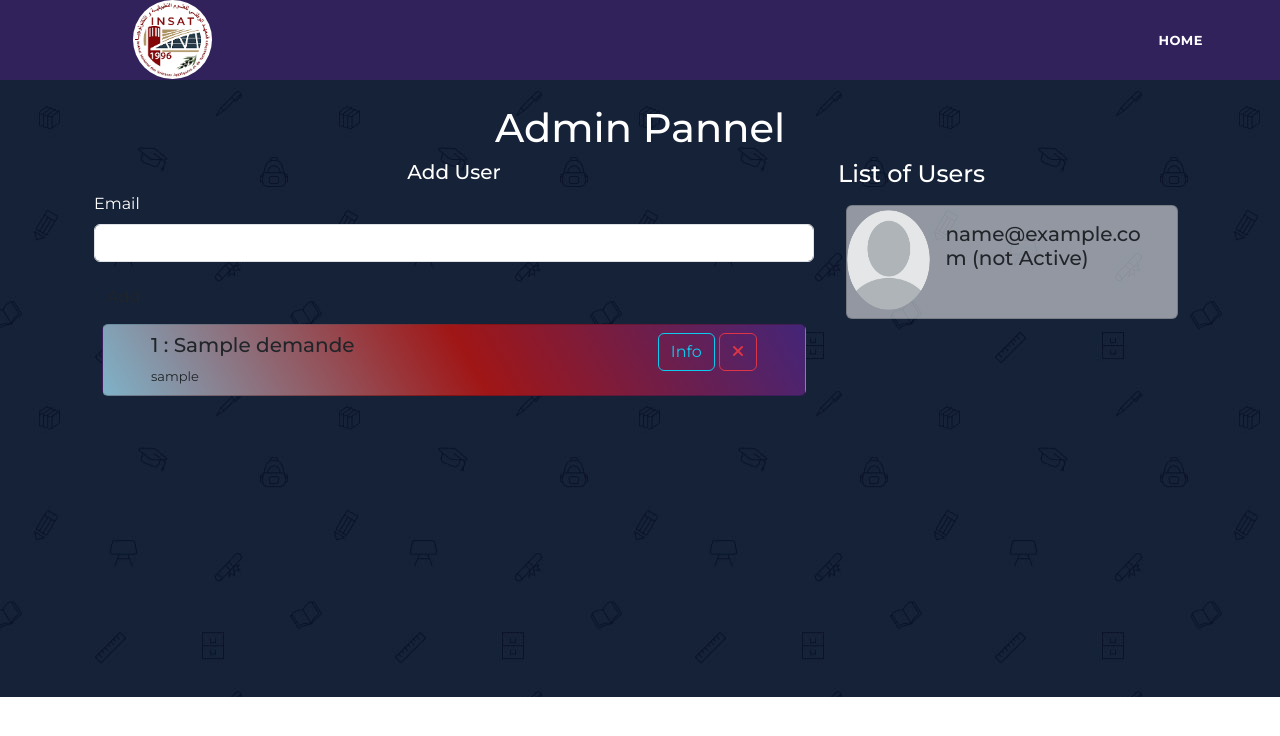
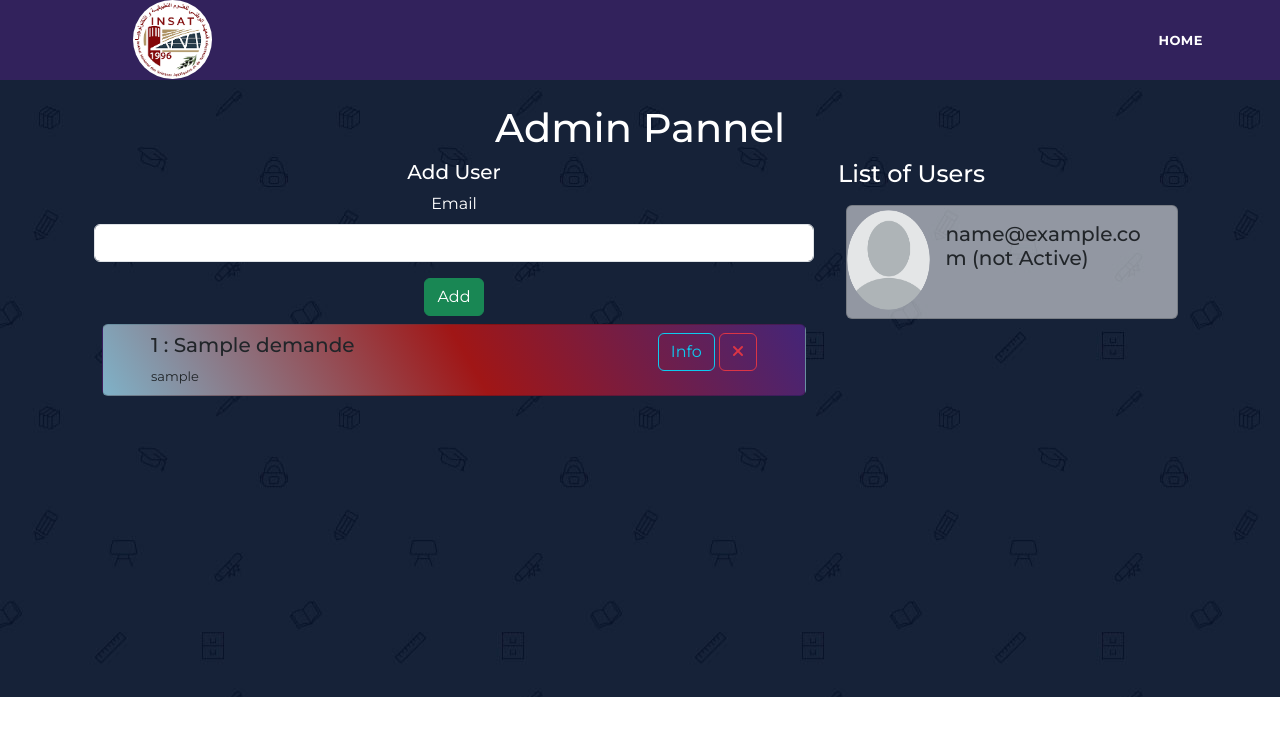
Before and after one commit to Fabeure/Instudy, a Symfony app: template templates/admin_pannel/index.html.twig in a window 1280 px wide. Shown: the top 736 px of the page. Run offline with Twig, Linux system fonts and the light colour scheme; the template is opened without the code that fills it: most values are stand-ins (such as "Sample title", 1, 10 or a date in 2020); form fields are guessed from the names that the template uses; some libraries are stand-ins or nearby versions.

Commit message:
modified templates

```diff
--- a/templates/admin_pannel/index.html.twig
+++ b/templates/admin_pannel/index.html.twig
@@ -74,12 +74,12 @@
         </div>
 
         <div class="row">
-            <div class="col-md-8">
+            <div class="col-md-8 text-center">
 
                 <h5 class="text-center">Add User</h5>
                 {{ form_start(PreRegisterForm) }}
                     {{ form_row(PreRegisterForm.email) }}
-                    <button type="submit" class="btn">Add</button>
+                    <button type="submit" class="btn btn-success">Add</button>
                 {{ form_end(PreRegisterForm) }}
 
 
@@ -175,7 +175,6 @@
 <script src="https://cdn.jsdelivr.net/npm/bootstrap@5.3.0-alpha3/dist/js/bootstrap.bundle.min.js"
         integrity="sha384-ENjdO4Dr2bkBIFxQpeoTz1HIcje39Wm4jDKdf19U8gI4ddQ3GYNS7NTKfAdVQSZe" crossorigin="anonymous">
 </script>
-<script src="{{ asset('assets/js/destroySession.js') }}"></script>
 
 
 
--- a/templates/contact/index.html.twig
+++ b/templates/contact/index.html.twig
@@ -78,7 +78,6 @@
 <script src="https://cdn.jsdelivr.net/npm/bootstrap@5.3.0-alpha3/dist/js/bootstrap.bundle.min.js"
         integrity="sha384-ENjdO4Dr2bkBIFxQpeoTz1HIcje39Wm4jDKdf19U8gI4ddQ3GYNS7NTKfAdVQSZe" crossorigin="anonymous">
 </script>
-<script src="{{ asset('assets/js/destroySession.js') }}"></script>
 
 
 
--- a/templates/home/index.html.twig
+++ b/templates/home/index.html.twig
@@ -130,11 +130,8 @@
         integrity="sha384-ENjdO4Dr2bkBIFxQpeoTz1HIcje39Wm4jDKdf19U8gI4ddQ3GYNS7NTKfAdVQSZe"
         crossorigin="anonymous"
 ></script>
-
 <!--
     <script src="{{ asset('assets/js/interface.js') }}"></script>
     -->
-
-<script src="{{ asset('assets/js/destroySession.js') }}"></script>
 </body>
 </html>
```
